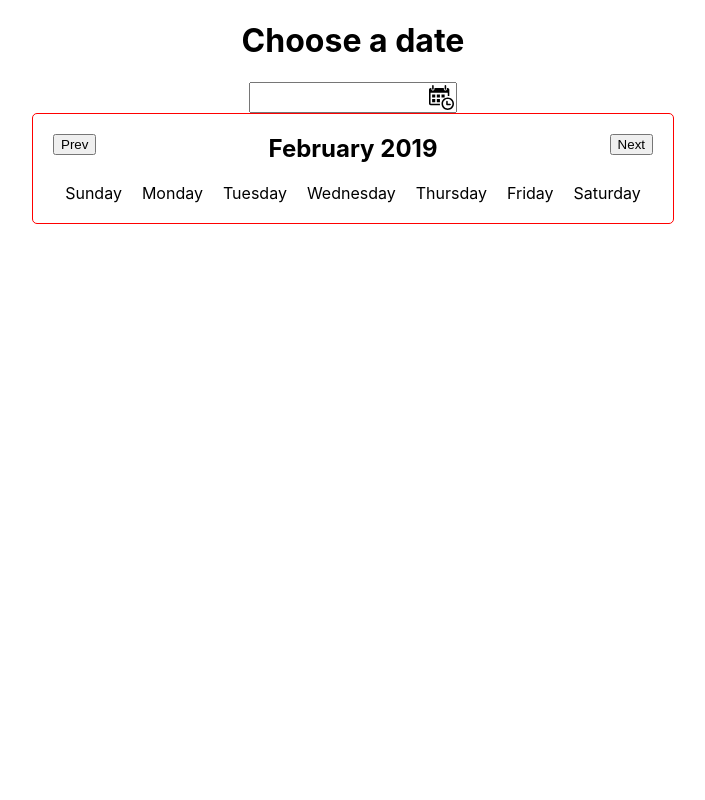
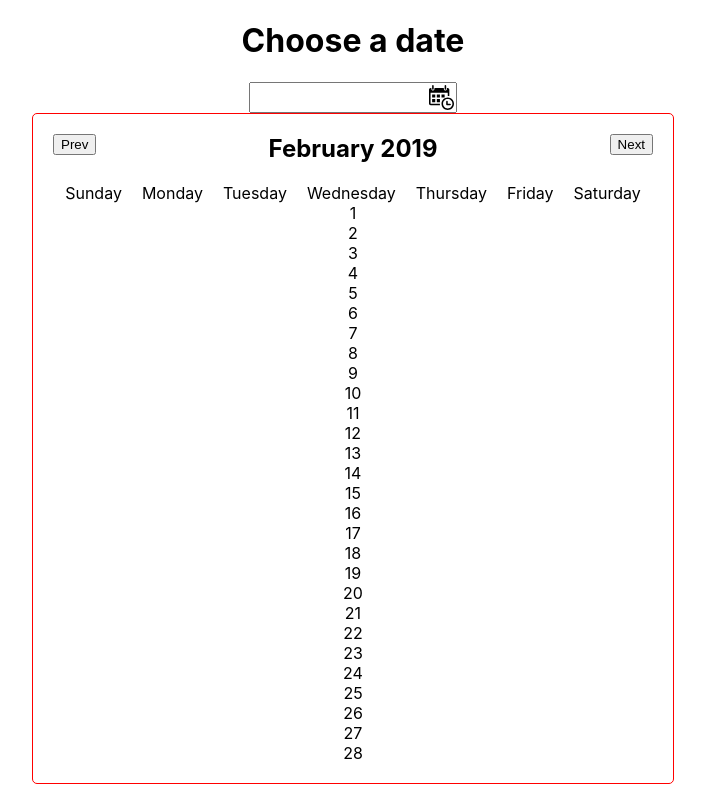
Before and after one commit to AlanaFarkas/date-picker, a React (Create React App) app: page / in a window 1280 px wide. Both pictures are taken after a click on the picture 728 px from the left and 97 px from the top of the page. Shown: the whole page, without its empty margins (287-992 px from the left). Built offline with nearby package versions, Linux system fonts and the light colour scheme.

Commit message:
feat: loops and renders days of each month

```diff
--- a/src/App.js
+++ b/src/App.js
@@ -5,20 +5,6 @@ import Input from './Input'
 import styled from 'styled-components';
 import CalendarContainer from './CalendarContainer';
 import { ALL_DAYS, ALL_MONTHS } from './constants';
-// ALL_MONTHS = {
-//   'January': 31,
-//   'February': 28,
-//   'March': 31,
-//   'April': 30,
-//   'May': 31,
-//   'June': 30,
-//   'July': 31,
-//   'August': 30,
-//   'September': 30,
-//   'October': 31,
-//   'November': 30,
-//   'December': 31
-// }
 
 class App extends Component {
 
@@ -28,19 +14,20 @@ class App extends Component {
     const today = new Date();
     let monthDigit = today.getMonth();
     let monthArray = Object.keys(ALL_MONTHS);
+    let datesArray = Object.values(ALL_MONTHS);
     let year = today.getFullYear();
 
     this.state = {
       weekdays: ALL_DAYS,
       months: monthArray,
+      dates: datesArray,
       openCalendar: false,
       today: today,
       monthDigit: monthDigit,
       displayedMonth: monthArray[monthDigit],
-      // displayedDates: ALL_MONTHS.displayedMonth,
+      displayedDates: datesArray[monthDigit],
       year: year,
     }
-    console.log(typeof(this.state.displayedDates))
   }
 
   showCalendar = () => {
@@ -59,7 +46,8 @@ class App extends Component {
     } else {
       return this.setState(prevState => ({
         monthDigit: prevState.monthDigit + 1,
-        displayedMonth: this.state.months[prevState.monthDigit + 1]
+        displayedMonth: this.state.months[prevState.monthDigit + 1],
+        displayedDates: this.state.dates[prevState.monthDigit + 1]
       }))
     }
   }
@@ -80,15 +68,25 @@ class App extends Component {
     } else {
       return this.setState(prevState => ({
         monthDigit: prevState.monthDigit - 1,
-        displayedMonth: this.state.months[prevState.monthDigit - 1]
+        displayedMonth: this.state.months[prevState.monthDigit - 1],
+        displayedDates: this.state.dates[prevState.monthDigit - 1]
       }))
     }
   }
 
+
   render() {
     const dayStrings = this.state.weekdays.map((day, i) => {
-        return <p key={i}>{day}</p>
+      return <p key={i}>{day}</p>
     });
+
+    let dates = []
+    for(var i = 1; i < this.state.displayedDates + 1; i++) {
+      dates.push(i);
+    }
+
+    const cellDates = dates.map(d => <div key={d}>{d}</div>)
+    console.log(this.state.displayedDates)
 
     return (
       <div className="App">
@@ -102,6 +100,7 @@ class App extends Component {
           month={this.state.displayedMonth}
           year={this.state.year}
           days={dayStrings}
+          dates={cellDates}
           handleNext={this.handleNext}
           handlePrev={this.handlePrev} />
       : null}
--- a/src/CalendarContainer.js
+++ b/src/CalendarContainer.js
@@ -1,7 +1,7 @@
 import React from 'react';
 import styled from 'styled-components';
 
-const CalendarContainer = ({year, month, days, handleNext, handlePrev}) => {
+const CalendarContainer = ({year, month, days, dates, handleNext, handlePrev}) => {
 
     return (
     <Calendar>
@@ -13,6 +13,9 @@ const CalendarContainer = ({year, month, days, handleNext, handlePrev}) => {
         <DaysContainer>
             {days}
         </DaysContainer>
+        <DatesContainer>
+            {dates}
+        </DatesContainer>
     </Calendar>
     )
 }
@@ -36,6 +39,14 @@ const Month = styled.h2`
     margin: 0 20px;
 `;
 
+const PrevButton = styled.button`
+    float: left;
+`;
+
+const NextButton = styled.button`
+    float: right;
+`;
+
 const DaysContainer = styled.div`
     p {
         margin: 0 10px;
@@ -43,10 +54,6 @@ const DaysContainer = styled.div`
     }
 `;
 
-const PrevButton = styled.button`
-    float: left;
+const DatesContainer = styled.div`
+
 `;
-
-const NextButton = styled.button`
-    float: right;
-`;
```
